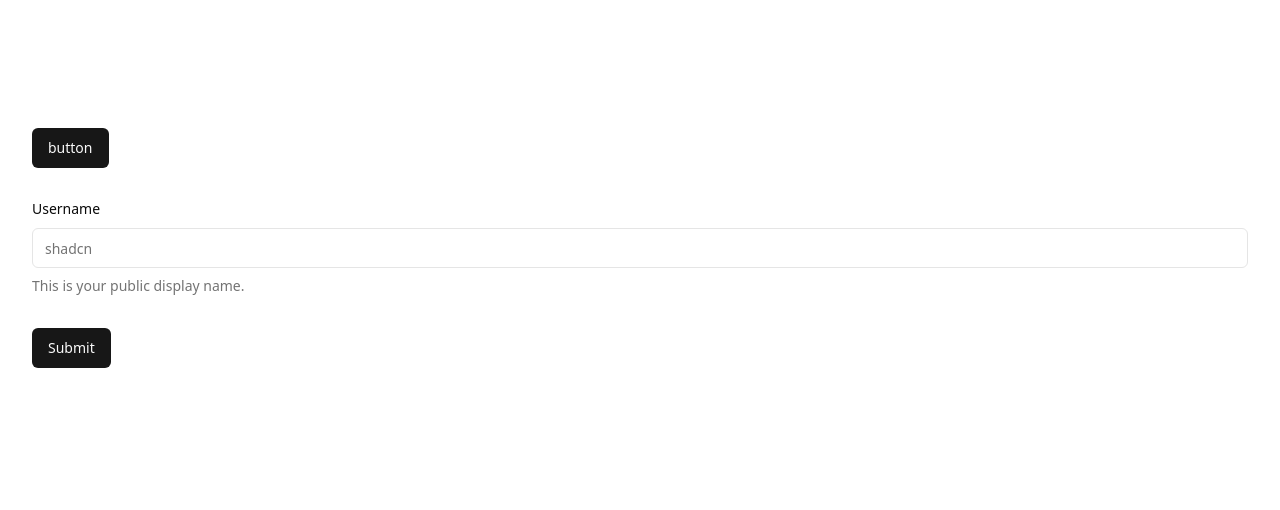
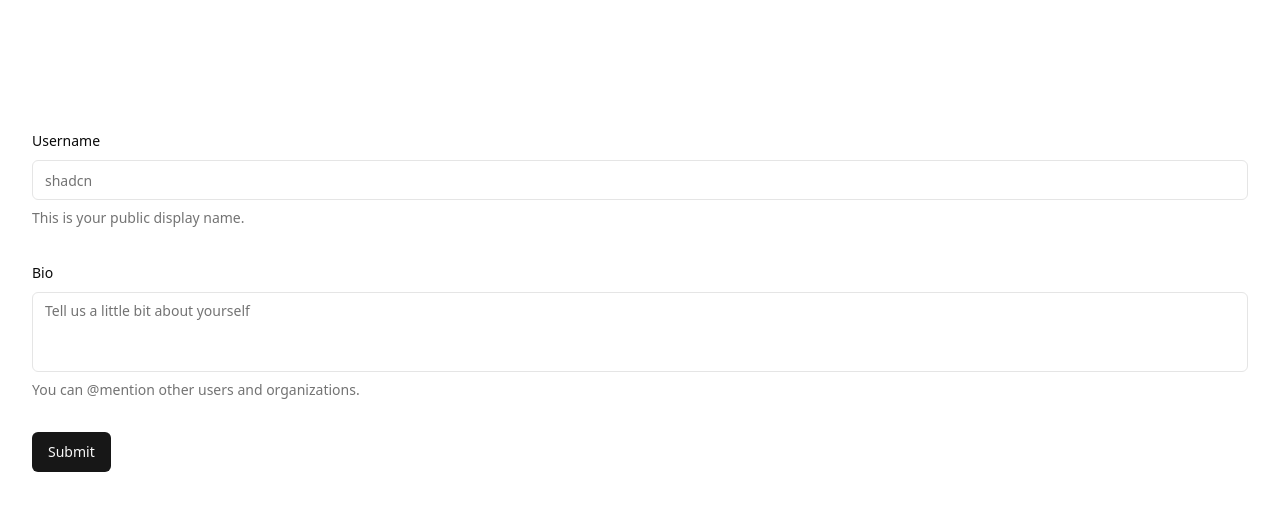
Before and after one commit to Nexters/daily-phrase-web, a Next.js app in the folder packages/back-office/: page / in a window 1280 px wide. Shown: the top 510 px of the page. Built offline with nearby package versions, Linux system fonts and the light colour scheme.

Commit message:
chore: shadcn-ui textarea

```diff
--- a/packages/back-office/src/app/page.tsx
+++ b/packages/back-office/src/app/page.tsx
@@ -1,10 +1,8 @@
-import { Button } from '~/components/ui/button';
 import { ProfileForm } from '~/components/form-example';
 
 export default function Page() {
   return (
     <div className='pt-32 space-y-7'>
-      <Button>button</Button>
       <ProfileForm></ProfileForm>
     </div>
   );
--- a/packages/back-office/src/components/form-example.tsx
+++ b/packages/back-office/src/components/form-example.tsx
@@ -16,11 +16,20 @@
   FormMessage,
 } from '~/components/ui/form';
 import { Input } from '~/components/ui/input';
+import { Textarea } from './ui/textarea';
 
 const formSchema = z.object({
   username: z.string().min(2, {
     message: 'Username must be at least 2 characters.',
   }),
+  bio: z
+    .string()
+    .min(10, {
+      message: 'Bio must be at least 10 characters.',
+    })
+    .max(160, {
+      message: 'Bio must not be longer than 30 characters.',
+    }),
 });
 
 export function ProfileForm() {
@@ -29,6 +38,7 @@
     resolver: zodResolver(formSchema),
     defaultValues: {
       username: '',
+      bio: '',
     },
   });
 
@@ -56,6 +66,26 @@
             </FormItem>
           )}
         />
+        <FormField
+          control={form.control}
+          name='bio'
+          render={({ field }) => (
+            <FormItem>
+              <FormLabel>Bio</FormLabel>
+              <FormControl>
+                <Textarea
+                  placeholder='Tell us a little bit about yourself'
+                  className='resize-none'
+                  {...field}
+                />
+              </FormControl>
+              <FormDescription>
+                You can <span>@mention</span> other users and organizations.
+              </FormDescription>
+              <FormMessage />
+            </FormItem>
+          )}
+        />
         <Button type='submit'>Submit</Button>
       </form>
     </Form>
--- /dev/null
+++ b/packages/back-office/src/components/ui/textarea.tsx
@@ -0,0 +1,23 @@
+import * as React from 'react';
+
+import { cn } from 'src/libs/utils';
+
+export interface TextareaProps extends React.TextareaHTMLAttributes<HTMLTextAreaElement> {}
+
+const Textarea = React.forwardRef<HTMLTextAreaElement, TextareaProps>(
+  ({ className, ...props }, ref) => {
+    return (
+      <textarea
+        className={cn(
+          'flex min-h-[80px] w-full rounded-md border border-input bg-background px-3 py-2 text-sm ring-offset-background placeholder:text-muted-foreground focus-visible:outline-none focus-visible:ring-2 focus-visible:ring-ring focus-visible:ring-offset-2 disabled:cursor-not-allowed disabled:opacity-50',
+          className,
+        )}
+        ref={ref}
+        {...props}
+      />
+    );
+  },
+);
+Textarea.displayName = 'Textarea';
+
+export { Textarea };
```
